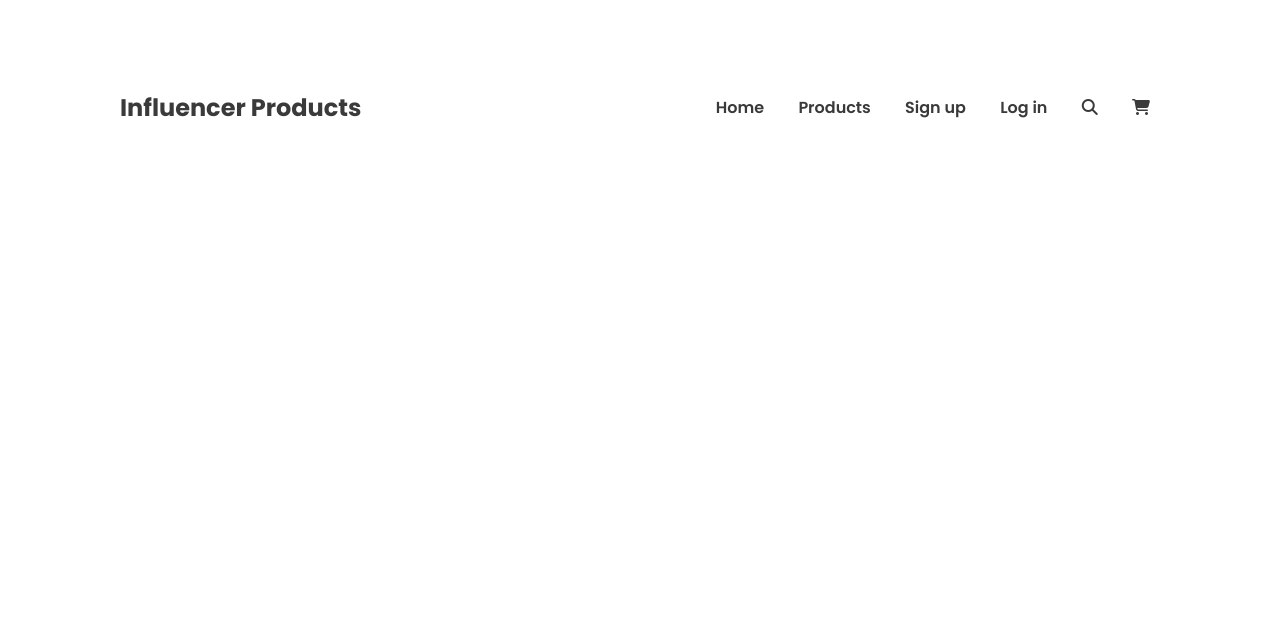
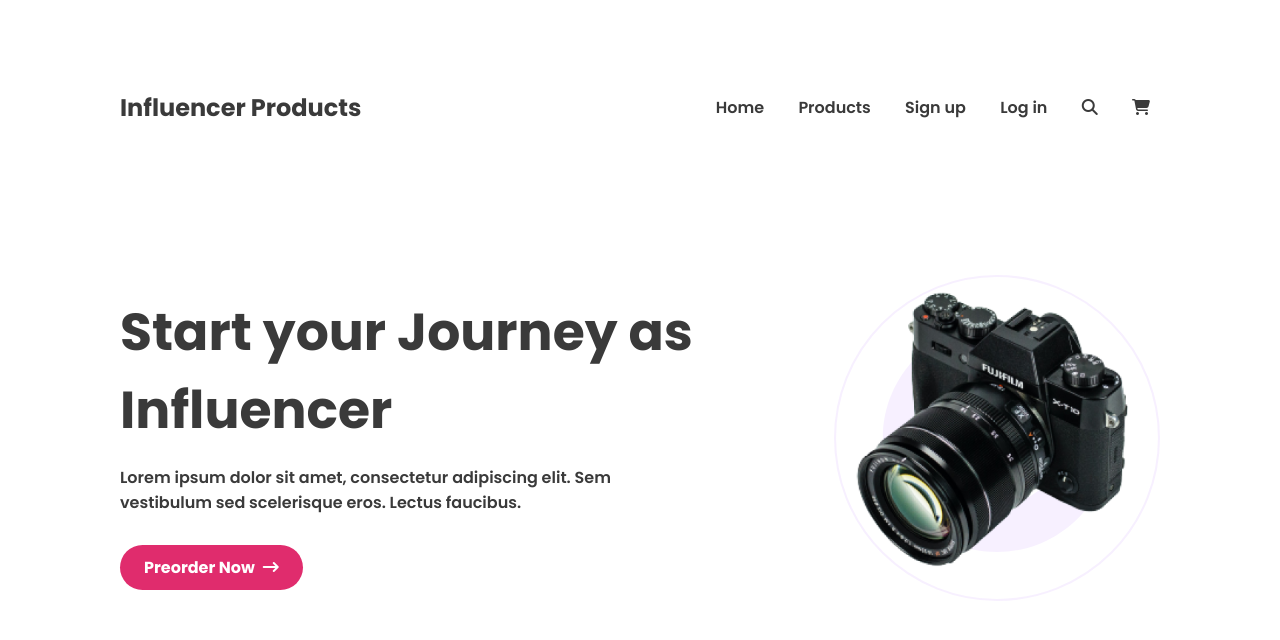
Before and after one commit to 10Sadique/influencer-gear, a plain HTML site: page index.html in a window 1280 px wide. Drawn offline with Linux system fonts and the light colour scheme.

Commit message:
hero section revamped

```diff
--- a/index.html
+++ b/index.html
@@ -32,11 +32,40 @@
                         <li class="nav__link"><a href="">Products</a></li>
                         <li class="nav__link"><a href="">Sign up</a></li>
                         <li class="nav__link"><a href="">Log in</a></li>
-                            <li class="nav__link"><a href=""><i class="fa-solid fa-magnifying-glass"></i></a></li>
-                            <li class="nav__link"><a href=""><i class="fa-solid fa-cart-shopping"></i></a></li>
+                        <li class="nav__link">
+                            <a href=""
+                                ><i class="fa-solid fa-magnifying-glass"></i
+                            ></a>
+                        </li>
+                        <li class="nav__link">
+                            <a href=""
+                                ><i class="fa-solid fa-cart-shopping"></i
+                            ></a>
+                        </li>
                     </ul>
                 </div>
             </nav>
+
+            <!-- Hero -->
+            <section class="hero">
+                <div class="hero__info">
+                    <h1>Start your Journey as Influencer</h1>
+                    <p>Lorem ipsum dolor sit amet, consectetur adipiscing elit. Sem vestibulum sed scelerisque eros. Lectus faucibus.</p>
+                    <a class="btn" href="#">Preorder Now<i class="fa-solid fa-arrow-right-long"></i></a>
+                </div>
+                <div class="hero__img">
+                    <img
+                        class="main__img"
+                        src="images/main-camera.png"
+                        alt="main-camera"
+                    />
+                    <img
+                        class="circle__svg"
+                        src="images/Circle design.svg"
+                        alt="cicrle-design"
+                    />
+                </div>
+            </section>
         </header>
         <!-- Header Section End -->
     </body>
--- a/styles/style.css
+++ b/styles/style.css
@@ -51,13 +51,16 @@ nav .nav__logo h2 {
 
 
 .nav__link {
+    font-size: 16px;
     text-align: center;
+
     display: inline-block;
+
     padding: 2px 10px;
     margin-left: 10px;
+    border-radius: 5px;
+
     transition: all .3s;
-    border-radius: 5px;
-    font-size: 16px;
 }
 
 .nav__link:hover {
@@ -70,3 +73,65 @@ nav .nav__logo h2 {
     text-decoration: none;
     font-weight: 600;
 }
+
+/************** Hero *************/
+.hero {
+    display: flex;
+    justify-content: space-between;
+    align-items: center;
+}
+
+.hero__info {
+    margin-right: 100px;
+
+    display: flex;
+    flex-direction: column;
+    justify-content: space-between;
+    align-items: flex-start;
+}
+
+.hero__info h1 {
+    font-size: 52px;
+    margin-bottom: 16px;
+}
+
+.hero__info p {
+    width: 80%;
+    font-weight: 600;
+    margin-bottom: 30px;
+}
+
+.btn {
+    font-weight: 700;
+    text-decoration: none;
+
+    color: #fff;
+    background-color: #E02C6D;
+
+    padding: 10px 24px;
+    border-radius: 41px;
+
+    transition: all .3s;
+}
+
+.btn:hover {
+    transform: translateY(-5px);
+    box-shadow: 0 10px 15px #3a3a3a42;
+}
+
+.btn i {
+    margin-left: 8px;
+}
+
+.hero__img {
+    position: relative;
+}
+
+.hero__img img {
+    width: 100%;
+}
+
+.hero__img .main__img {
+    position: absolute;
+    z-index: 2;
+}
```
Lines whose indentation alone changed are shown as unchanged.
